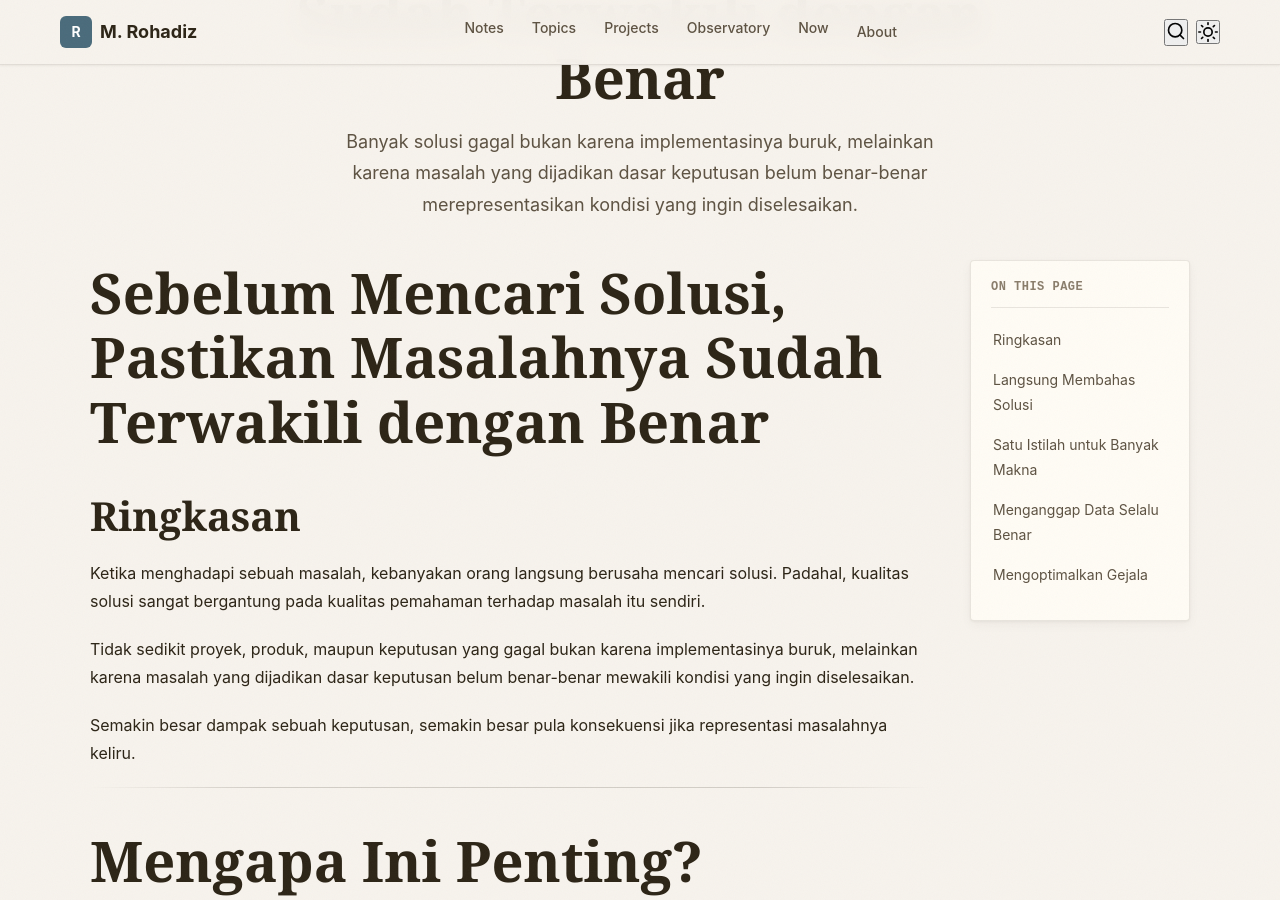
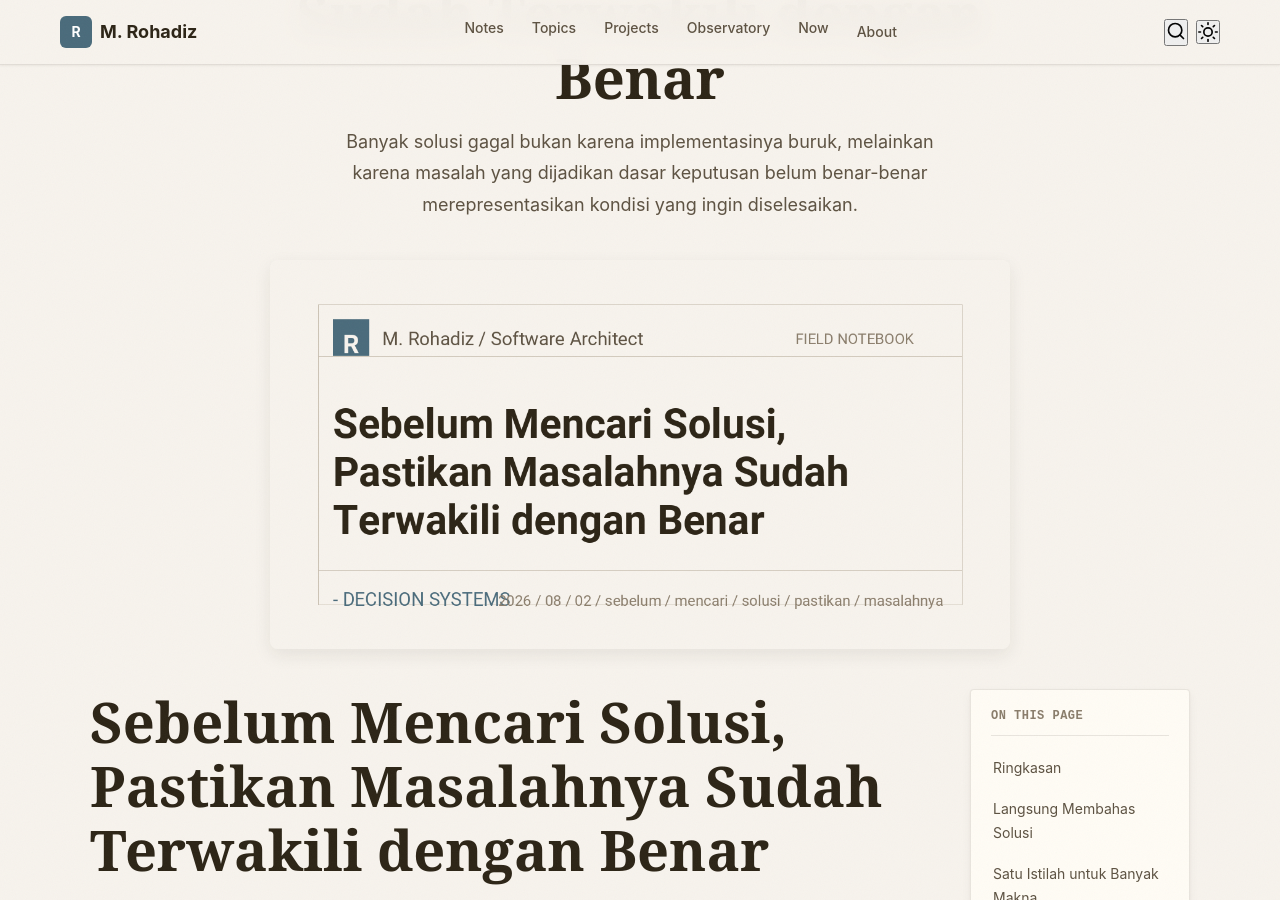
Before and after one commit to mrohadiz/mrohadiz.github.io, a Jekyll site: the page built from _posts/2026-08-02-sebelum-mencari-solusi-pastikan-masalahnya-sudah-terwakili-dengan-benar.md, in a window 1280 px wide and 900 px high, scrolled down 312 px. Built offline with Jekyll 4.4.1, drawn with Linux system fonts in a browser that asks for light colours; some web fonts are replaced.

Commit message:
chore(seo): auto-generate open graph images [skip ci]

```diff
--- a/_posts/2026-08-02-sebelum-mencari-solusi-pastikan-masalahnya-sudah-terwakili-dengan-benar.md
+++ b/_posts/2026-08-02-sebelum-mencari-solusi-pastikan-masalahnya-sudah-terwakili-dengan-benar.md
@@ -11,6 +11,7 @@ tags:
   - mental-model
   - architecture
 excerpt: "Banyak solusi gagal bukan karena implementasinya buruk, melainkan karena masalah yang dijadikan dasar keputusan belum benar-benar merepresentasikan kondisi yang ingin diselesaikan."
+image: /assets/images/og/2026-08-02-sebelum-mencari-solusi-pastikan-masalahnya-sudah-terwakili-dengan-benar.png
 ---
 
 # Sebelum Mencari Solusi, Pastikan Masalahnya Sudah Terwakili dengan Benar
```
Also changed, not shown: .og-cache.json, assets/images/og/2026-08-02-sebelum-mencari-solusi-pastikan-masalahnya-sudah-terwakili-dengan-benar.png (added).
